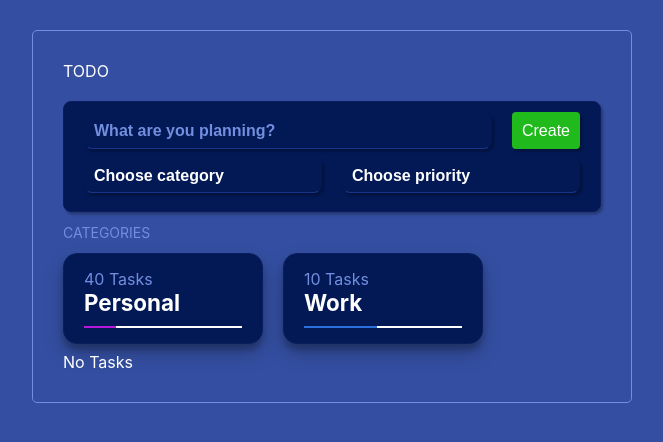
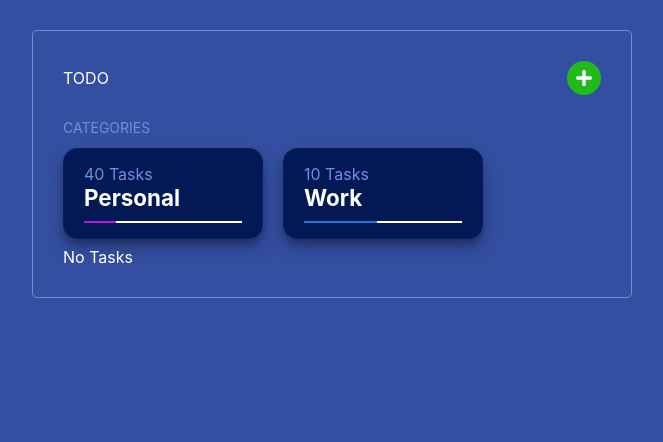
Before and after one commit to Delvoid/todo-app, a React (Vite) app: page / in a window 1280 px wide. Shown: the top 442 px of the page, without its empty margins (308-971 px from the left). Built offline with nearby package versions, Linux system fonts and the light colour scheme.

Commit message:
button to toggle create task form

```diff
--- a/src/App.css
+++ b/src/App.css
@@ -132,6 +132,13 @@
   box-shadow: rgba(0, 0, 0, 0.3) 1.95px 2.4px 2.6px;
 }
 
+.slide-in {
+  animation: slide-bottom 0.3s cubic-bezier(0.25, 0.46, 0.45, 0.94) both;
+}
+.slide-out {
+  animation: slide-top 0.3s cubic-bezier(0.25, 0.46, 0.45, 0.94) both;
+}
+
 .form__group {
   width: 100%;
   display: flex;
@@ -220,6 +227,16 @@
   justify-content: start;
   width: 100%;
 }
+.add-circle {
+  display: flex;
+  border-radius: 50%;
+  padding: 8px;
+  background-color: #20ba1d;
+  cursor: pointer;
+}
+.add-circle.hide {
+  background-color: #d8000c;
+}
 
 @keyframes delete {
   from {
@@ -229,3 +246,24 @@
     opacity: 0;
   }
 }
+
+@keyframes slide-bottom {
+  0% {
+    opacity: 0;
+    transform: translateY(-50px);
+  }
+  100% {
+    opacity: 1;
+    transform: translateY(0);
+  }
+}
+@keyframes slide-top {
+  0% {
+    opacity: 1;
+    transform: translateY(0);
+  }
+  100% {
+    opacity: 0;
+    transform: translateY(-50px);
+  }
+}
--- a/src/App.jsx
+++ b/src/App.jsx
@@ -1,7 +1,6 @@
 import { useState, useEffect } from 'react'
-
+import { FaPlus, FaTimes } from 'react-icons/fa'
 import AddTask from './components/AddTask'
-
 import Tasks from './components/Tasks'
 
 import './App.css'
@@ -18,6 +17,7 @@ const categoriesDefault = [
 
 function App() {
   const [tasks, setTasks] = useState([])
+  const [showTaskCreate, setShowTaskCreate] = useState(false)
 
   useEffect(() => {
     const getTasks = () => {
@@ -55,14 +55,38 @@ function App() {
   return (
     <div className="App">
       <div className="container">
-        <header className="header">TODO</header>
+        <header className="header">
+          TODO
+          {showTaskCreate ? (
+            <div className="add-circle hide" onClick={() => setShowTaskCreate(!showTaskCreate)}>
+              <FaTimes
+                style={{
+                  color: '#fff',
+                  fontSize: '18px',
+                }}
+              />
+            </div>
+          ) : (
+            <div className="add-circle" onClick={() => setShowTaskCreate(!showTaskCreate)}>
+              <FaPlus
+                style={{
+                  color: '#fff',
+                  fontSize: '18px',
+                }}
+              />
+            </div>
+          )}
+        </header>
 
+        {showTaskCreate && (
           <AddTask
             addTask={addTask}
             tasks={tasks}
             categoriesDefault={categoriesDefault}
             prioritiesDefault={prioritiesDefault}
+            show={showTaskCreate}
           />
+        )}
         <section>
           <header className="text-primary tasks-header">Categories</header>
           <div className="categories">
--- a/src/components/AddTask.jsx
+++ b/src/components/AddTask.jsx
@@ -1,6 +1,6 @@
 import { useState, useEffect } from 'react'
 
-const AddTask = ({ addTask, tasks, prioritiesDefault, categoriesDefault }) => {
+const AddTask = ({ addTask, tasks, prioritiesDefault, categoriesDefault, show }) => {
   const [categoriesList, setCategoriesList] = useState(categoriesDefault)
   const [prioritiesList, setPrioritiesList] = useState(prioritiesDefault)
   // FORM
@@ -15,6 +15,7 @@ const AddTask = ({ addTask, tasks, prioritiesDefault, categoriesDefault }) => {
   useEffect(() => {
     setTextError(textError)
   }, [textError])
+
   const onSubmit = (e) => {
     e.preventDefault()
     setSubmited(true)
@@ -28,10 +29,8 @@ const AddTask = ({ addTask, tasks, prioritiesDefault, categoriesDefault }) => {
       completed: false,
       creadted_at: new Date(),
     }
-    console.log('task: ')
-    console.log(task)
+
     if (isValid) {
-      console.log('task added')
       addTask(task)
       setText('')
       setCategory('DEFAULT')
@@ -101,7 +100,7 @@ const AddTask = ({ addTask, tasks, prioritiesDefault, categoriesDefault }) => {
     return isValid
   }
   return (
-    <form className="addTask" onSubmit={onSubmit}>
+    <form className={`addTask slide-in`} onSubmit={onSubmit}>
       <div className="add-input gap20">
         <div className="form__group">
           <input
```
Lines whose indentation alone changed are shown as unchanged.
